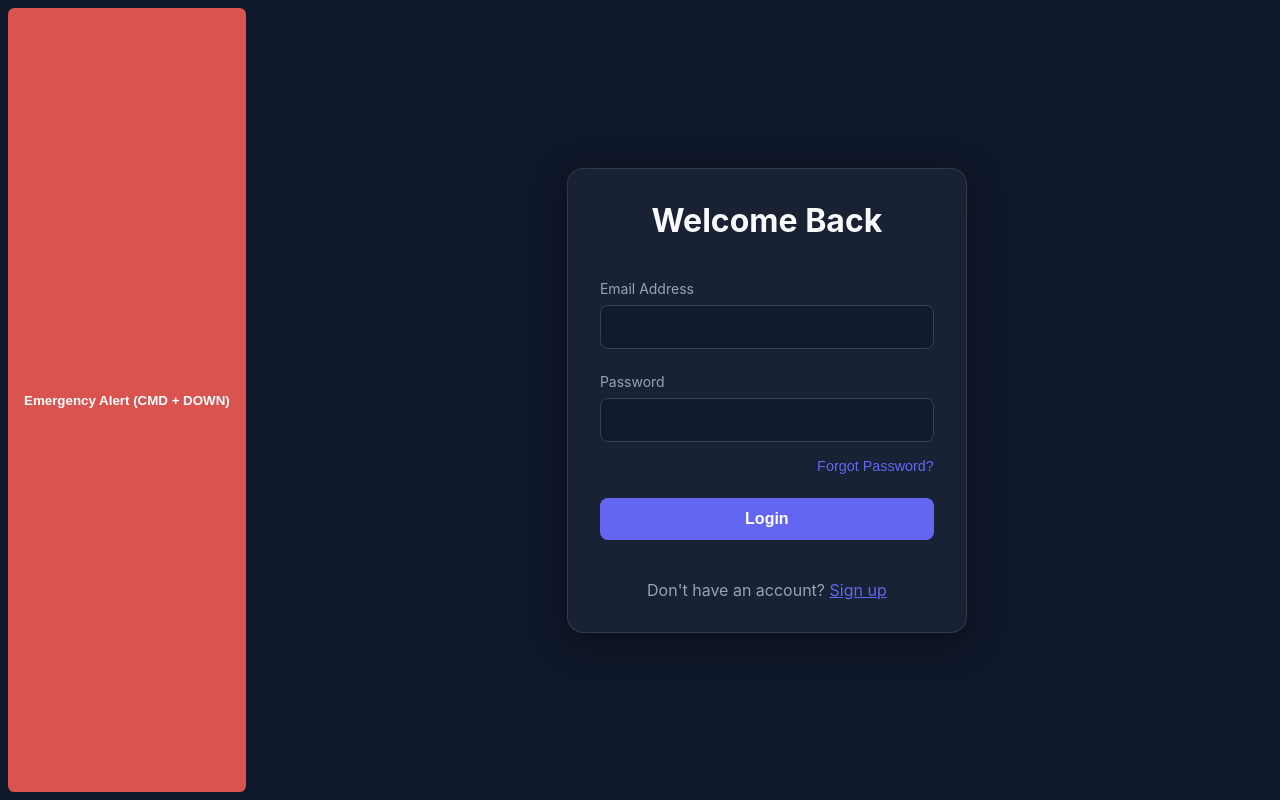
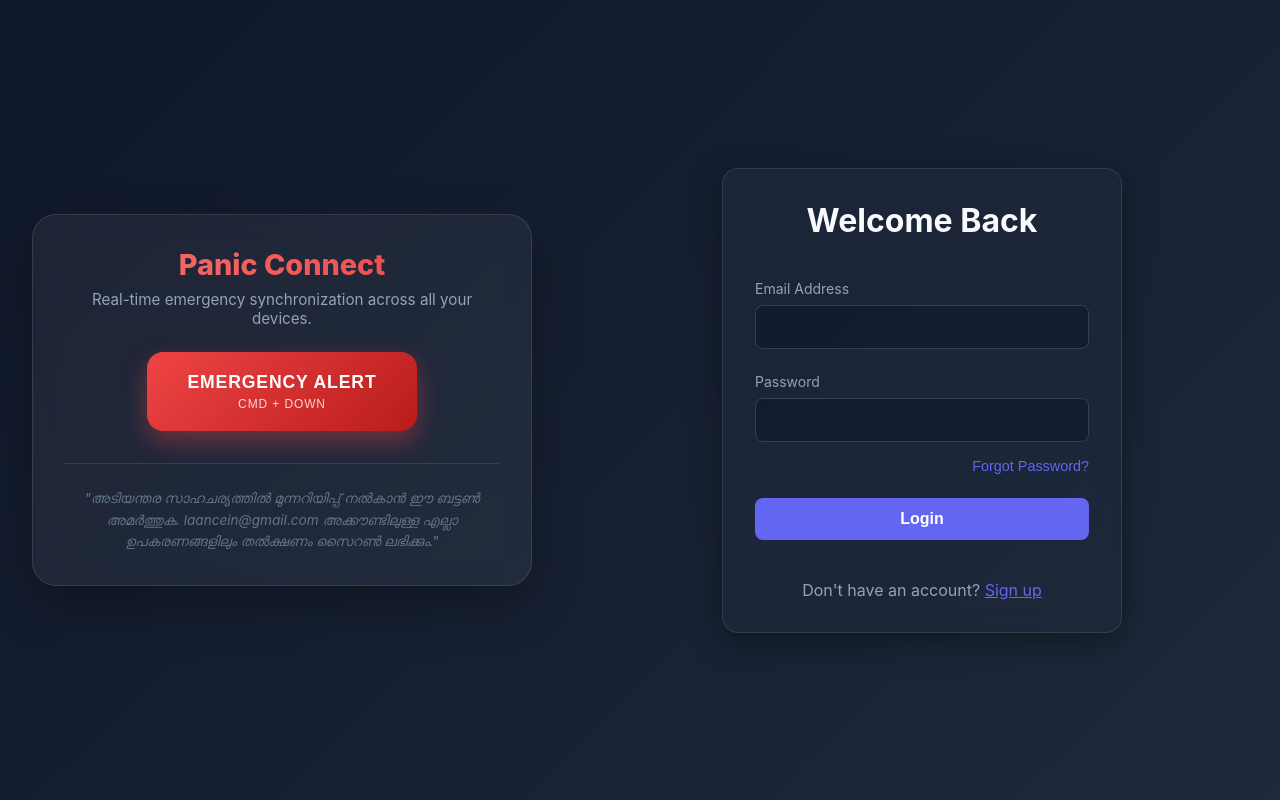
Before and after one commit to laancein-ui/remote-panic-connect, a React (Vite) app in the folder frontend/: page / in a window 1280 px wide. Built offline with nearby package versions, Linux system fonts and the light colour scheme; no server answers.

Commit message:
UI: AntiGravity-style premium redesign with glassmorphism and Malayalam translation

```diff
--- a/frontend/src/App.jsx
+++ b/frontend/src/App.jsx
@@ -243,22 +243,74 @@ function App() {
 
   return (
     <Router>
-      <div className="app-container">
+      <div className="app-container" style={{
+        minHeight: '100vh',
+        background: 'linear-gradient(135deg, #0f172a 0%, #1e293b 100%)',
+        color: '#f8fafc',
+        fontFamily: "'Inter', sans-serif"
+      }}>
         <AlertBanner alert={activeAlert} onClose={() => setActiveAlert(null)} />
-        <button onClick={triggerAlert} style={{
-          margin: '0.5rem',
-          padding: '0.5rem 1rem',
-          backgroundColor: '#d9534f',
-          color: '#fff',
-          border: 'none',
-          borderRadius: '0.4rem',
-          cursor: 'pointer',
-          fontWeight: '600',
-          position: 'relative',
-          zIndex: 1000
+
+        <div style={{
+          display: 'flex',
+          flexDirection: 'column',
+          alignItems: 'center',
+          justifyContent: 'center',
+          padding: '2rem',
+          gap: '1.5rem'
         }}>
-          Emergency Alert (CMD + DOWN)
-        </button>
+          <div className="premium-card" style={{
+            background: 'rgba(255, 255, 255, 0.05)',
+            backdropFilter: 'blur(12px)',
+            border: '1px solid rgba(255, 255, 255, 0.1)',
+            borderRadius: '1.5rem',
+            padding: '2rem',
+            textAlign: 'center',
+            maxWidth: '500px',
+            boxShadow: '0 20px 50px rgba(0,0,0,0.3)'
+          }}>
+            <h1 style={{ fontSize: '1.8rem', fontWeight: 800, marginBottom: '0.5rem', background: 'linear-gradient(to right, #f87171, #ef4444)', WebkitBackgroundClip: 'text', WebkitTextFillColor: 'transparent' }}>
+              Panic Connect
+            </h1>
+            <p style={{ color: '#94a3b8', fontSize: '0.95rem', marginBottom: '1.5rem' }}>
+              Real-time emergency synchronization across all your devices.
+            </p>
+
+            <button
+              onClick={triggerAlert}
+              className="panic-button-premium"
+              style={{
+                background: 'linear-gradient(135deg, #ef4444 0%, #b91c1c 100%)',
+                color: '#fff',
+                border: 'none',
+                borderRadius: '1rem',
+                padding: '1.25rem 2.5rem',
+                fontSize: '1.1rem',
+                fontWeight: 700,
+                cursor: 'pointer',
+                boxShadow: '0 10px 25px rgba(239, 68, 68, 0.4)',
+                transition: 'all 0.3s cubic-bezier(0.4, 0, 0.2, 1)',
+                textTransform: 'uppercase',
+                letterSpacing: '0.05em',
+                display: 'flex',
+                flexDirection: 'column',
+                alignItems: 'center',
+                gap: '0.25rem',
+                margin: '0 auto'
+              }}
+            >
+              <span>Emergency Alert</span>
+              <span style={{ fontSize: '0.75rem', opacity: 0.8, fontWeight: 500 }}>CMD + DOWN</span>
+            </button>
+
+            <div style={{ marginTop: '2rem', borderTop: '1px solid rgba(255,255,255,0.1)', paddingTop: '1.5rem' }}>
+              <p style={{ fontSize: '0.85rem', color: '#64748b', lineHeight: '1.6', fontStyle: 'italic' }}>
+                "അടിയന്തര സാഹചര്യത്തിൽ മുന്നറിയിപ്പ് നൽകാൻ ഈ ബട്ടൺ അമർത്തുക. laancein@gmail.com അക്കൗണ്ടിലുള്ള എല്ലാ ഉപകരണങ്ങളിലും തൽക്ഷണം സൈറൺ ലഭിക്കും."
+              </p>
+            </div>
+          </div>
+        </div>
+
         <Routes>
           <Route path="/" element={<Login />} />
           <Route path="/register" element={<Register />} />
```
